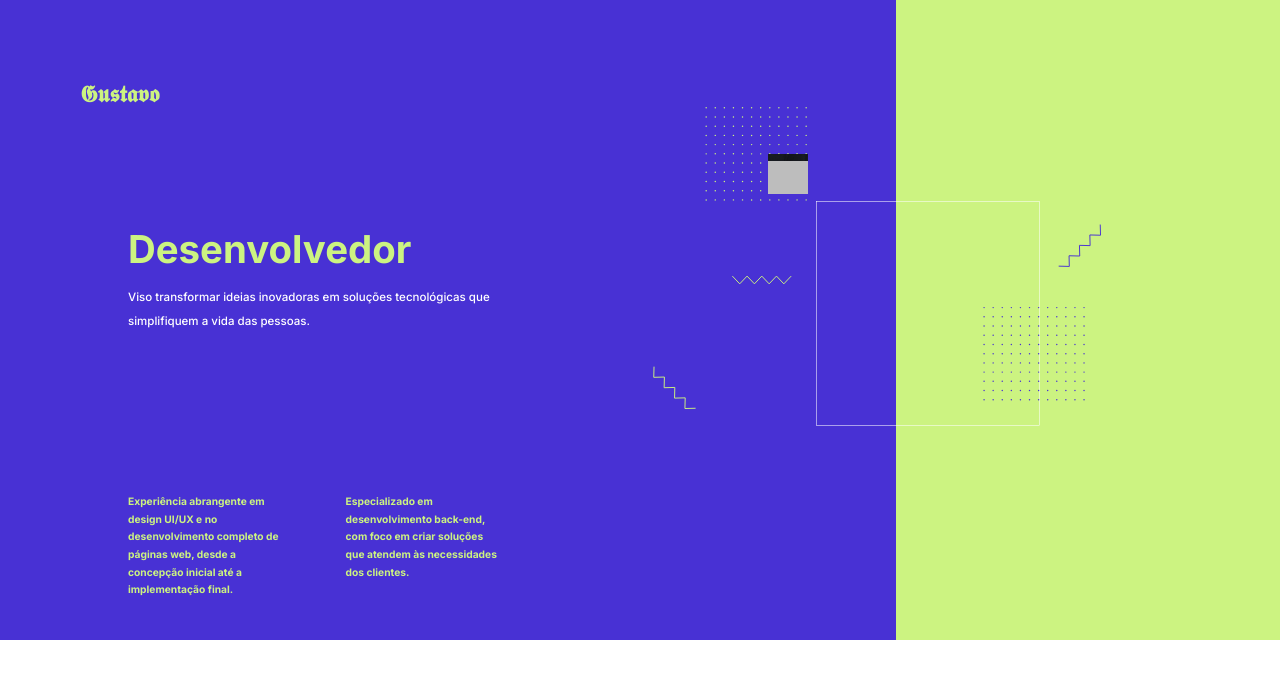
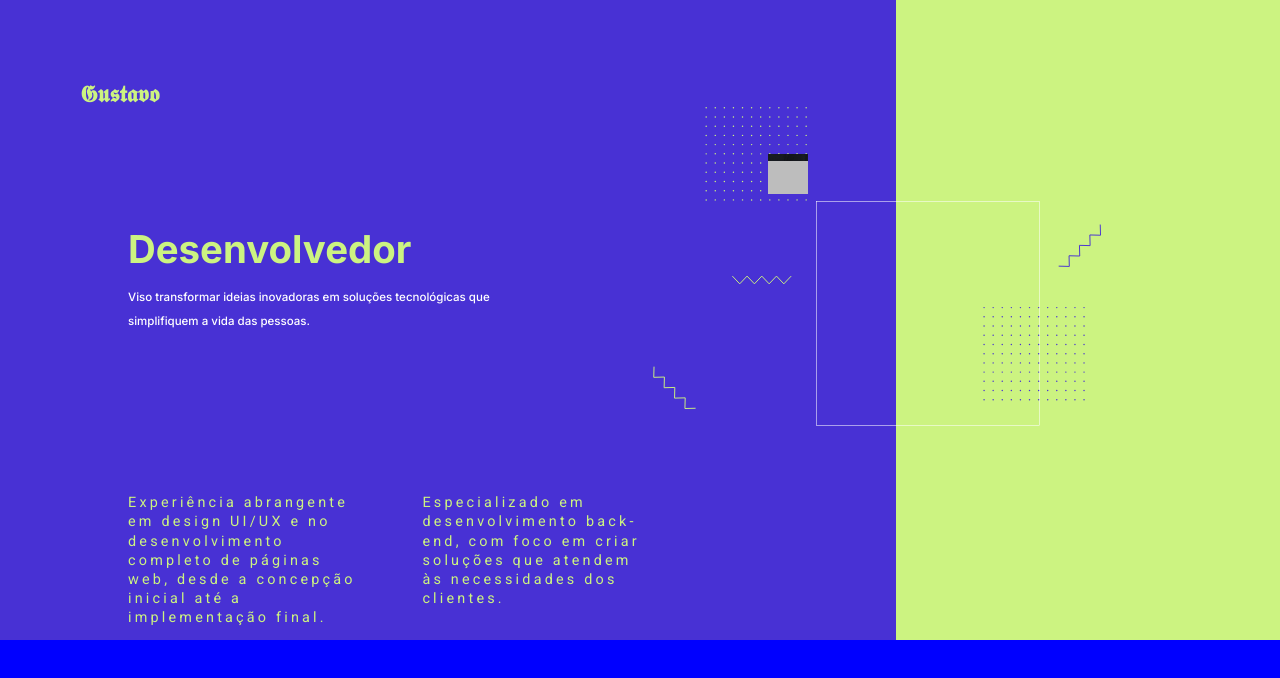
Before and after one commit to duarte25/portfolio, a Next.js app: page / in a window 1280 px wide. Shown: the top 678 px of the page. Built offline with nearby package versions, Linux system fonts and the light colour scheme.

Commit message:
Criado fullScreen e espaçamento entre letras corrigido para tornar mais bonito a visão do site

```diff
--- a/package.json
+++ b/package.json
@@ -11,6 +11,7 @@
   "dependencies": {
     "@emotion/react": "^11.13.0",
     "@emotion/styled": "^11.13.0",
+    "@fullpage/react-fullpage": "^0.1.42",
     "@mui/material": "^5.16.5",
     "next": "14.2.5",
     "react": "^18",
--- a/src/app/page.js
+++ b/src/app/page.js
@@ -41,6 +41,12 @@ export default function Home() {
           </div>
         </div>
       </div>
+      <div className={styles.projects}>
+        <h1>Projects</h1>
+      </div>
+      <div className={styles.technologies}>
+        <h1>Technologies</h1>
+      </div>
     </main>
   );
 }
--- a/src/app/page.module.css
+++ b/src/app/page.module.css
@@ -1,15 +1,30 @@
+@import url('https://fonts.googleapis.com/css2?family=Roboto:ital,wght@0,100;0,300;0,400;0,500;0,700;0,900;1,100;1,300;1,400;1,500;1,700;1,900&display=swap');
+
 .container {
-  display: flex;
-  flex-direction: column;
+  width: 100%;
+  height: 100vh;
+  scroll-snap-type: y mandatory;
+  overflow-y: scroll;
 }
 
 .perfil {
+  scroll-snap-align: start;
+  width: 100%;
+  height: 80%;
   display: flex;
+  align-items: start;
   flex-direction: row;
-  width: 100vw;
-  height: 80vh;
   color: #ccf381;
   font-size: 1.2vw;
+}
+
+.projects, .technologies {
+  scroll-snap-align: start;
+  width: 100%;
+  height: 100vh;
+  display: flex;
+  justify-content: center;
+  align-items: center;
 }
 
 .blockLeft {
@@ -50,12 +65,15 @@
   flex-direction: row;
   padding-top: 20vh;
   gap: 5vw;
-  font-size: 0.8vw;
-  line-height: 1.1rem;
 }
 
 .topicPerfil h4 {
-  width: 20%;
+  font-family: "Roboto";
+  width: 30%;
+  font-weight: 400;
+  font-size: 0.9rem;
+  line-height: 1.2rem;
+  letter-spacing: .2rem;
 }
 
 .containerPerfil {
@@ -97,3 +115,15 @@
   margin-left: -9vw;
   z-index: 2;
 }
+
+.projects {
+  background-color: blue;
+  color: white;
+  font-size: 5em;
+}
+
+.technologies {
+  background-color: green;
+  color: white;
+  font-size: 5em;
+}
--- /dev/null
+++ b/src/app/teste/page.module.css
@@ -0,0 +1,24 @@
+
+
+.container {
+    width: 100%;
+    height: 100vh;
+    scroll-snap-type: y mandatory;
+    overflow-y: scroll;
+}
+
+.container div {
+    scroll-snap-align: start;
+    width: 100%;
+    height: 100vh;
+    font-size: 5em;
+    font-family: sans-serif;
+    display: flex;
+    justify-content: center;
+    align-items: center;
+}
+
+.container div:nth-of-type(even) {
+    background-color: blue;
+    color: white;
+}
```
Also changed, not shown: src/app/teste/page.js (added, +12 -0 lines), 1 other file (tests, documents, lock files or other folders).
